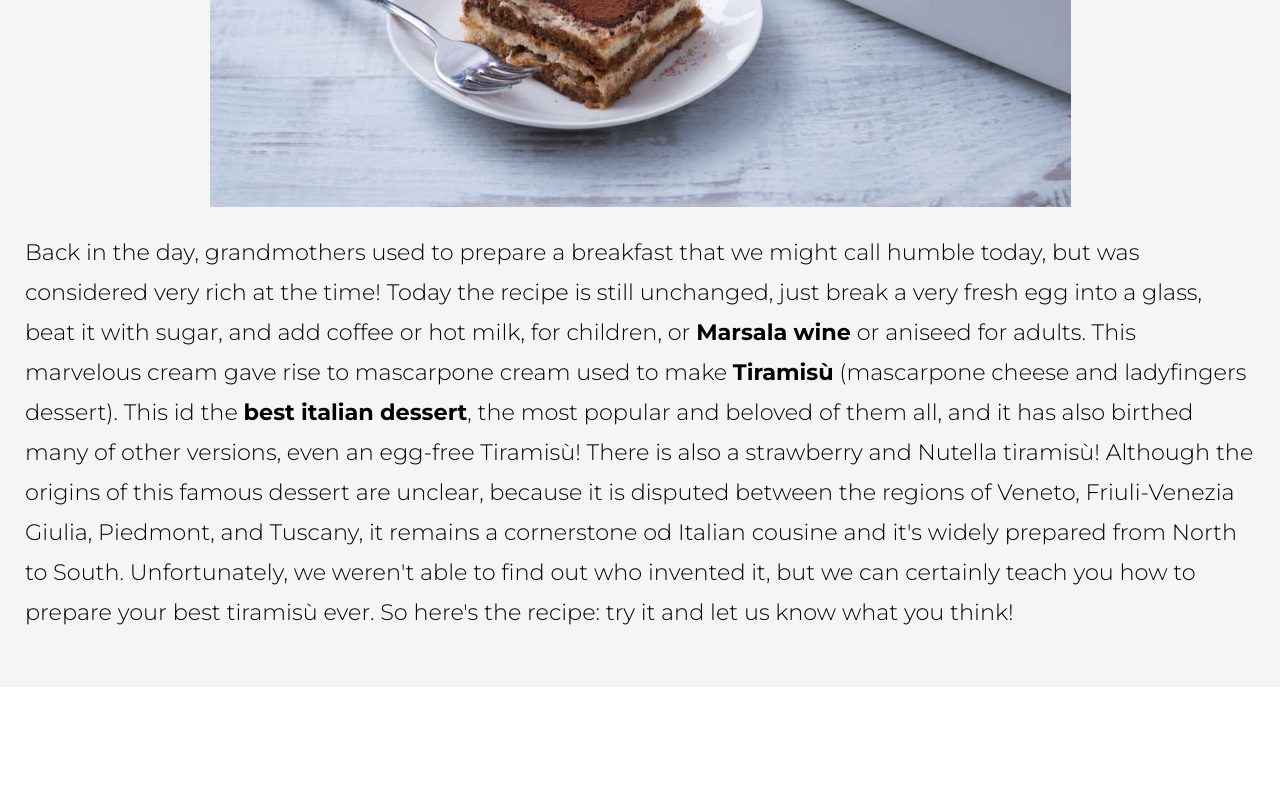
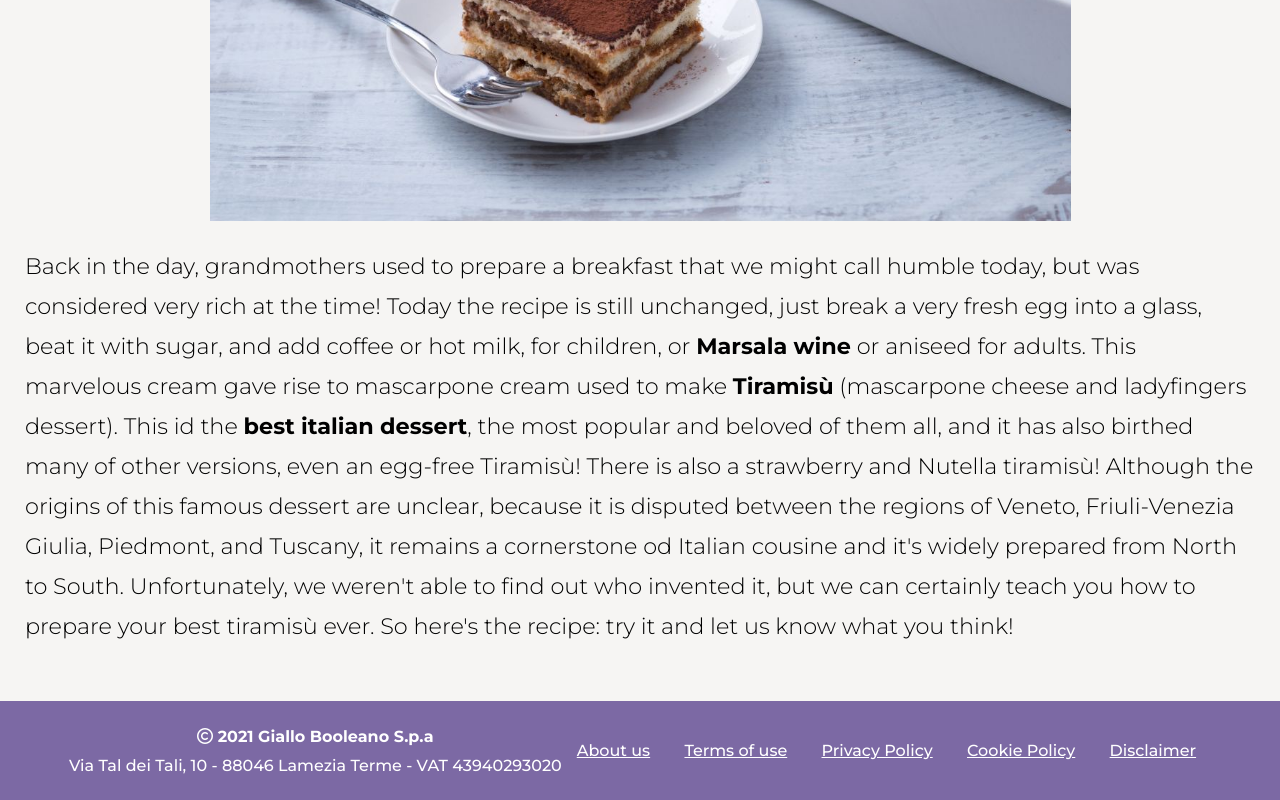
Before and after one commit to PasquiFra/htmlcss-responsive-layout, a plain HTML site: page index.html in a window 1280 px wide. Shown: the part 1379-2179 px from the top of the page. Before the commit the page ends 2096 px from the top, so only its background shows below. Drawn offline with Linux system fonts and the light colour scheme.

Commit message:
footer completed

```diff
--- a/index.html
+++ b/index.html
@@ -1,4 +1,4 @@
-<!DOCTYPE html>
+ompleted foote<!DOCTYPE html>
 <html lang="en">
 
     <head>
@@ -115,17 +115,17 @@
         </div>
     </main>
 
-    <footer>
+    <footer class="flex">
         <section class="footer-left">
-            <div class="company-head"></div>
-            <address class="company-address"></address>
+            <div class="company-head"><i class="fa-regular fa-copyright"></i> 2021 Giallo Booleano S.p.a</div>
+            <address class="company-address">Via Tal dei Tali, 10 - 88046 Lamezia Terme - VAT 43940293020</address>
         </section>
         <section class="footer-right">
-            <a class="general-policies about-us" href="#"></a>
-            <a class="general-policies terms-of-use" href="#"></a>
-            <a class="general-policies privacy-policy" href="#"></a>
-            <a class="general-policies cookie-policy" href="#"></a>
-            <a class="general-policies disclaimer" href="#"></a>
+            <a class="general-policies about-us" href="#">About us</a>
+            <a class="general-policies terms-of-use" href="#">Terms of use</a>
+            <a class="general-policies privacy-policy" href="#"> Privacy Policy</a>
+            <a class="general-policies cookie-policy" href="#">Cookie Policy</a>
+            <a class="general-policies disclaimer" href="#">Disclaimer</a>
         </section>
     </footer>
 
--- a/style/style.css
+++ b/style/style.css
@@ -222,3 +222,33 @@ thead {
     font-size: var(--font-l);
     font-weight: 300;
 }
+
+/* FOOTER */
+
+footer {
+    color: white;
+    background-color: #7c69a4;
+    justify-content: center;
+    text-align: center;
+    align-items: center;
+    flex-wrap: wrap;
+    padding: 25px;
+    row-gap: 15px;
+}
+
+.footer-left,
+.footer-right {
+   margin: 0;
+}
+
+
+.company-head {
+    font-weight: bold;
+    padding-bottom: 10px;
+}
+
+.general-policies {
+    display: inline-block;
+    color: white;
+    padding: 15px;
+}
```
